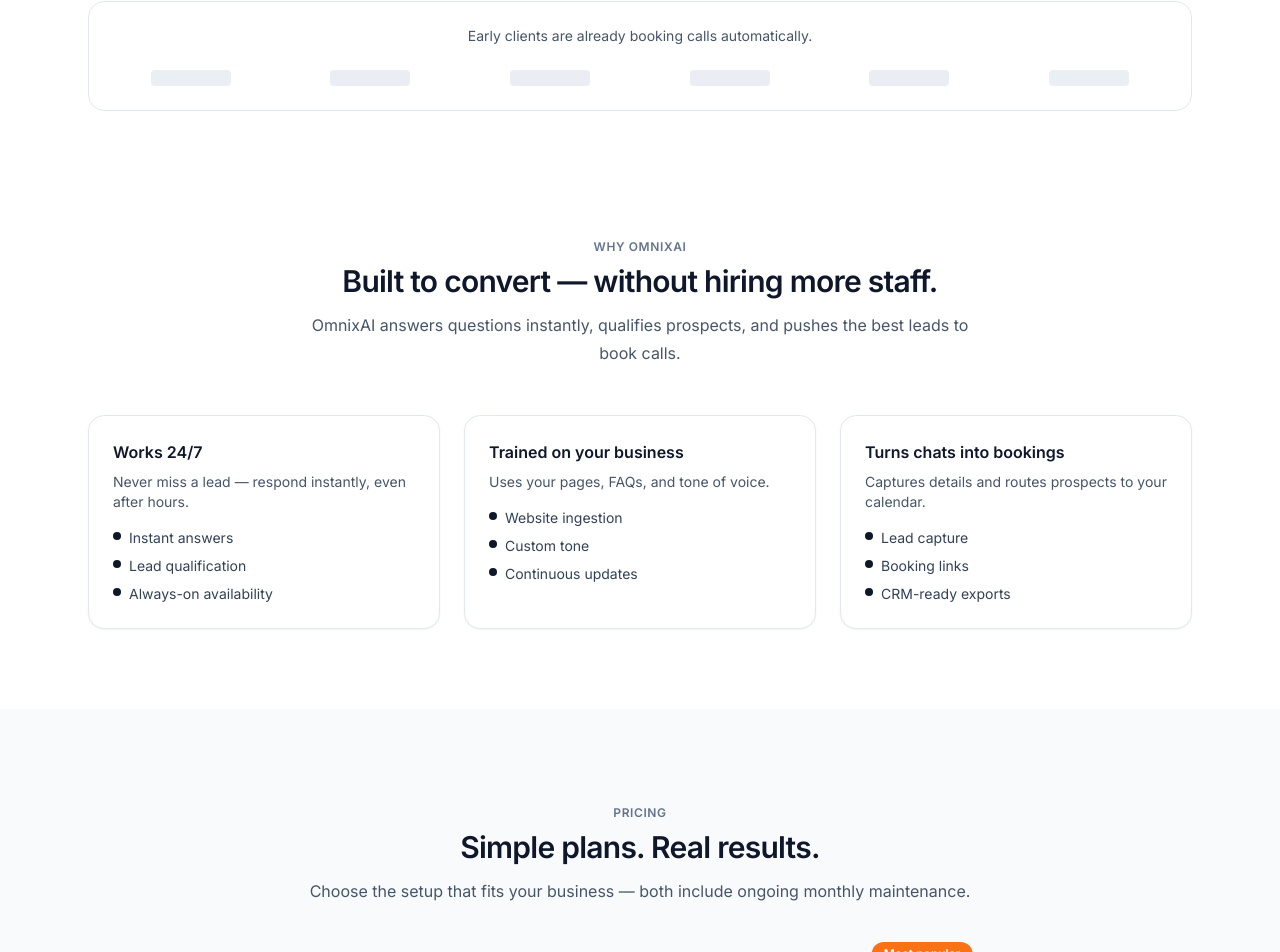
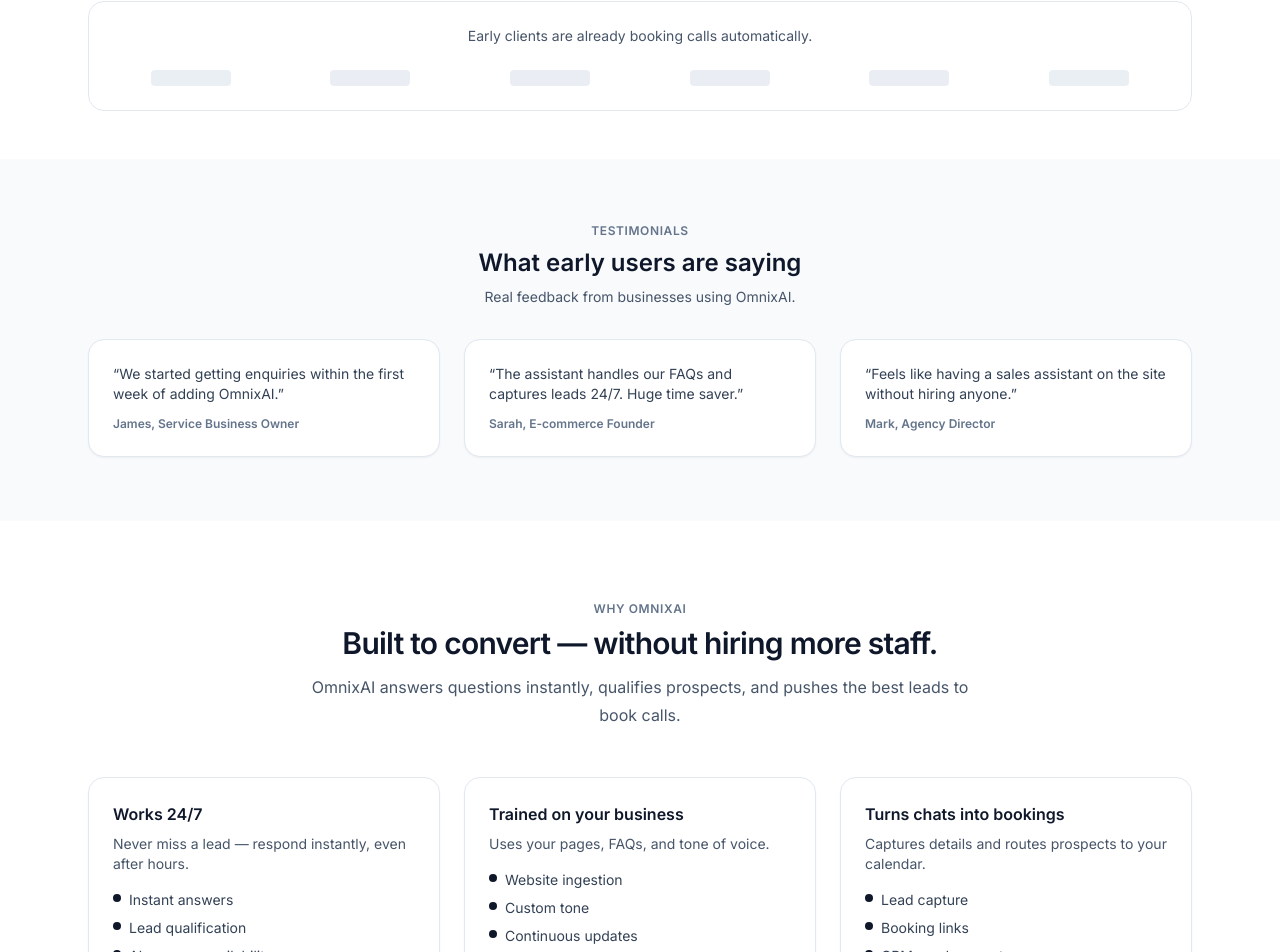
Before and after one commit to Ysf2599/omnixai-site, a Next.js app: page / in a window 1280 px wide. Shown: the part 888-1840 px from the top of the page. Built offline with nearby package versions, Linux system fonts and the light colour scheme.

Commit message:
Add visible testimonials section

```diff
--- a/app/page.tsx
+++ b/app/page.tsx
@@ -144,6 +144,52 @@
           </div>
         </div>
       </section>
+
+      {/* Testimonials */}
+<section className="py-16 bg-slate-50">
+  <div className="mx-auto max-w-6xl px-6">
+    <div className="mx-auto mb-8 max-w-2xl text-center">
+      <div className="text-xs font-semibold tracking-wider text-slate-500">
+        TESTIMONIALS
+      </div>
+      <h3 className="mt-2 text-2xl font-semibold text-slate-900">
+        What early users are saying
+      </h3>
+      <p className="mt-2 text-sm text-slate-600">
+        Real feedback from businesses using OmnixAI.
+      </p>
+    </div>
+
+    <div className="grid gap-6 md:grid-cols-3">
+      <div className="rounded-2xl border border-slate-200 bg-white p-6 shadow-sm">
+        <p className="text-sm text-slate-700">
+          “We started getting enquiries within the first week of adding OmnixAI.”
+        </p>
+        <div className="mt-3 text-xs font-semibold text-slate-500">
+          James, Service Business Owner
+        </div>
+      </div>
+
+      <div className="rounded-2xl border border-slate-200 bg-white p-6 shadow-sm">
+        <p className="text-sm text-slate-700">
+          “The assistant handles our FAQs and captures leads 24/7. Huge time saver.”
+        </p>
+        <div className="mt-3 text-xs font-semibold text-slate-500">
+          Sarah, E-commerce Founder
+        </div>
+      </div>
+
+      <div className="rounded-2xl border border-slate-200 bg-white p-6 shadow-sm">
+        <p className="text-sm text-slate-700">
+          “Feels like having a sales assistant on the site without hiring anyone.”
+        </p>
+        <div className="mt-3 text-xs font-semibold text-slate-500">
+          Mark, Agency Director
+        </div>
+      </div>
+    </div>
+  </div>
+</section>
 
       {/* Features */}
       <section id="features" className="py-20">
```
